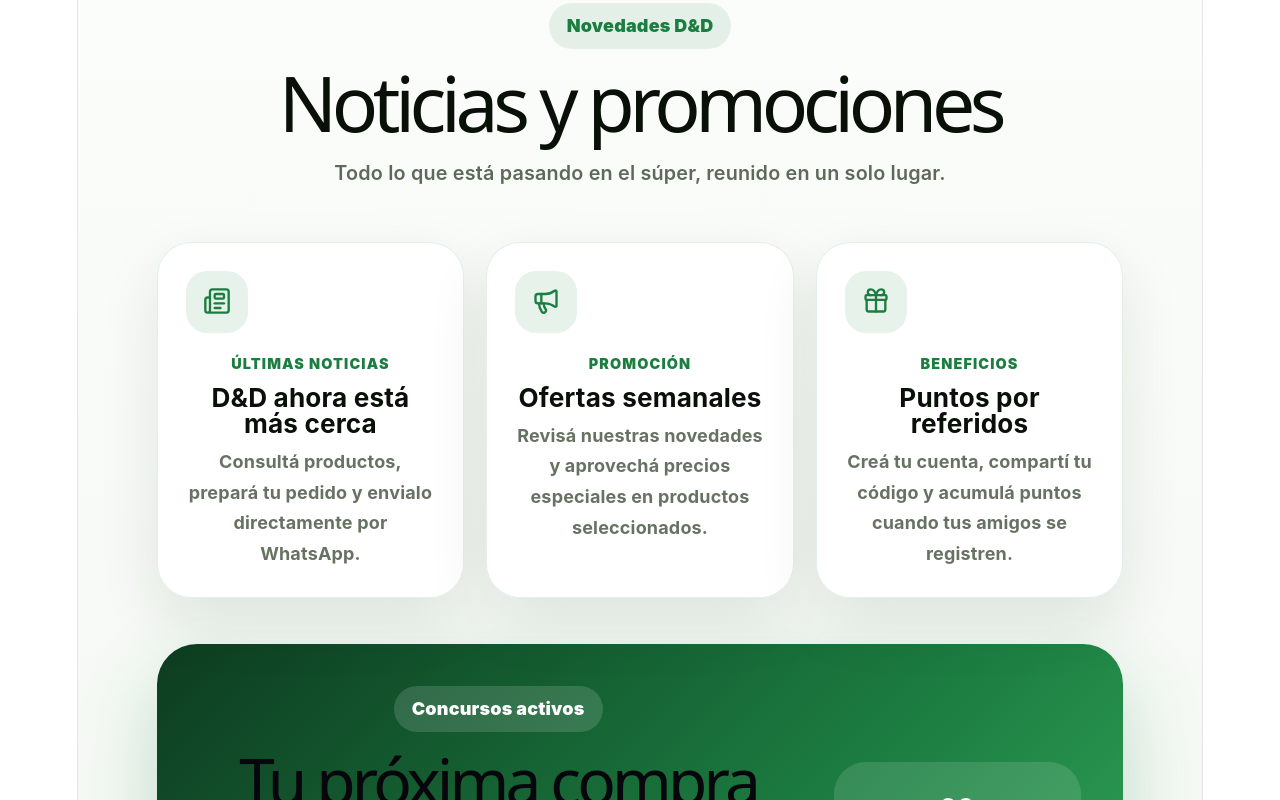
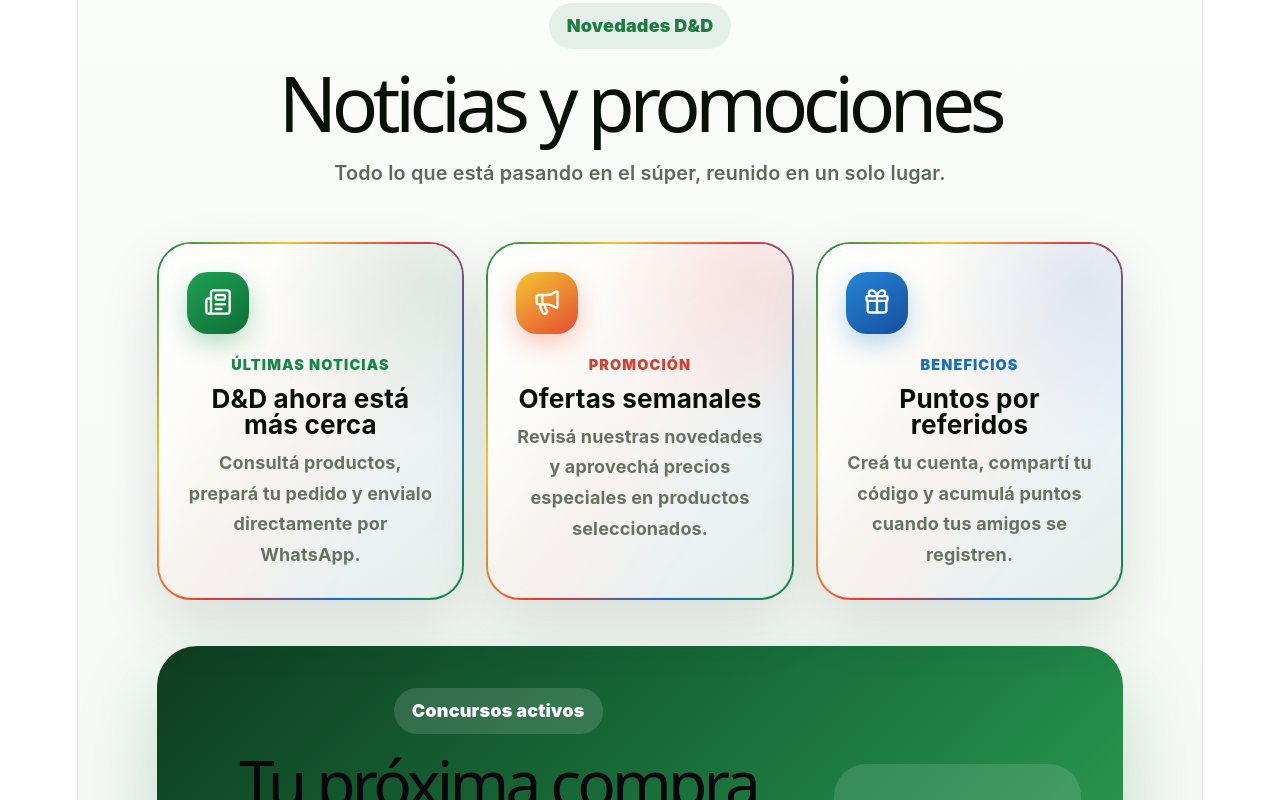
Before and after one commit to jgartavia-sketch/super-dyd-front, a React (Vite) app: page / in a window 1280 px wide. Shown: the part 897-1697 px from the top of the page. Built offline with nearby package versions, Linux system fonts and the light colour scheme; no server answers.

Commit message:
Renueva cards y elimina compra por WhatsApp del hero

```diff
--- a/src/components/home/Hero.jsx
+++ b/src/components/home/Hero.jsx
@@ -1,5 +1,5 @@
 import { motion } from "framer-motion";
-import { ArrowRight, MapPin, ShoppingCart, Sparkles } from "lucide-react";
+import { MapPin, ShoppingCart, Sparkles } from "lucide-react";
 
 export default function Hero({ setActiveSection }) {
   const goToStore = () => {
@@ -15,7 +15,6 @@
         <p>Supermercado D&amp;D combina cercanía, buenos precios y una experiencia moderna para toda la comunidad de La Piñata, Ciudad Quesada.</p>
         <div className="hero-actions">
           <button className="primary-btn" type="button" onClick={goToStore}><ShoppingCart size={20} />Ver supermercado</button>
-          <a className="secondary-btn" href="https://wa.me/50664230421" target="_blank" rel="noreferrer">Comprar por WhatsApp <ArrowRight size={18} /></a>
         </div>
         <div className="hero-location"><MapPin size={18} />La Piñata, Ciudad Quesada, San Carlos</div>
       </motion.div>
--- a/src/styles/global.css
+++ b/src/styles/global.css
@@ -1420,6 +1420,52 @@
 .info-card span, .account-card span, .about-links span, .map-card span { display: block; margin: 18px 0 8px; color: #1c7d41; font-size: .8rem; font-weight: 950; letter-spacing: .08em; text-transform: uppercase; }
 .info-card h3, .account-card h3, .about-story h3 { margin: 0 0 10px; color: #081008; font-size: 1.45rem; }
 .info-card p, .account-card p, .about-story p { margin: 0; color: #667262; line-height: 1.7; font-weight: 650; }
+.news-grid .info-card {
+  position: relative;
+  isolation: isolate;
+  overflow: hidden;
+  border: 2px solid transparent;
+  background:
+    linear-gradient(145deg, rgba(255,255,255,.98), rgba(242,246,243,.94)) padding-box,
+    linear-gradient(120deg, #168846, #f2c12e, #e63936, #176fc1, #168846) border-box;
+  box-shadow: 0 24px 58px rgba(12,48,24,.13), inset 0 1px 0 rgba(255,255,255,.95), inset 0 -1px 0 rgba(18,84,44,.08);
+  transition: transform .3s ease, box-shadow .3s ease;
+}
+.news-grid .info-card::before {
+  content: "";
+  position: absolute;
+  z-index: -1;
+  top: -65%;
+  left: -35%;
+  width: 58%;
+  height: 230%;
+  opacity: .7;
+  transform: rotate(24deg);
+  background: linear-gradient(90deg, transparent, rgba(255,255,255,.85), transparent);
+  transition: left .65s ease;
+}
+.news-grid .info-card::after {
+  content: "";
+  position: absolute;
+  z-index: -2;
+  inset: 0;
+  opacity: .11;
+  background: radial-gradient(circle at 88% 12%, var(--card-accent) 0, transparent 38%);
+}
+.news-grid .info-card:hover {
+  transform: translateY(-8px);
+  box-shadow: 0 32px 72px color-mix(in srgb, var(--card-accent) 24%, transparent), inset 0 1px 0 #fff;
+}
+.news-grid .info-card:hover::before { left: 105%; }
+.news-grid .info-card:nth-child(1) { --card-accent: #168846; }
+.news-grid .info-card:nth-child(2) { --card-accent: #e63936; }
+.news-grid .info-card:nth-child(3) { --card-accent: #176fc1; }
+.news-grid .info-card:nth-child(1) .feature-icon { color: #fff; background: linear-gradient(145deg,#1da154,#0f6e36); box-shadow: 0 10px 24px rgba(22,136,70,.28); }
+.news-grid .info-card:nth-child(2) .feature-icon { color: #fff; background: linear-gradient(145deg,#f4c72f,#e64b32); box-shadow: 0 10px 24px rgba(230,75,50,.28); }
+.news-grid .info-card:nth-child(3) .feature-icon { color: #fff; background: linear-gradient(145deg,#2685d6,#174e9d); box-shadow: 0 10px 24px rgba(23,111,193,.28); }
+.news-grid .info-card:nth-child(1) > span { color: #168846; }
+.news-grid .info-card:nth-child(2) > span { color: #d34231; }
+.news-grid .info-card:nth-child(3) > span { color: #176fc1; }
 .feature-panel { width: min(1180px, 100%); margin: 46px auto 24px; display: grid; grid-template-columns: 1fr auto; gap: 36px; align-items: center; padding: 42px; border-radius: 40px; color: white; background: linear-gradient(135deg,#0d3c20,#1c7d41 60%,#33a85b); box-shadow: 0 32px 80px rgba(28,125,65,.24); }
 .feature-panel .section-kicker { color: #fff; background: rgba(255,255,255,.14); }
 .feature-panel h2 { margin: 18px 0 12px; font-size: clamp(2.2rem,5vw,4.4rem); line-height: .98; letter-spacing: -.06em; }
```
